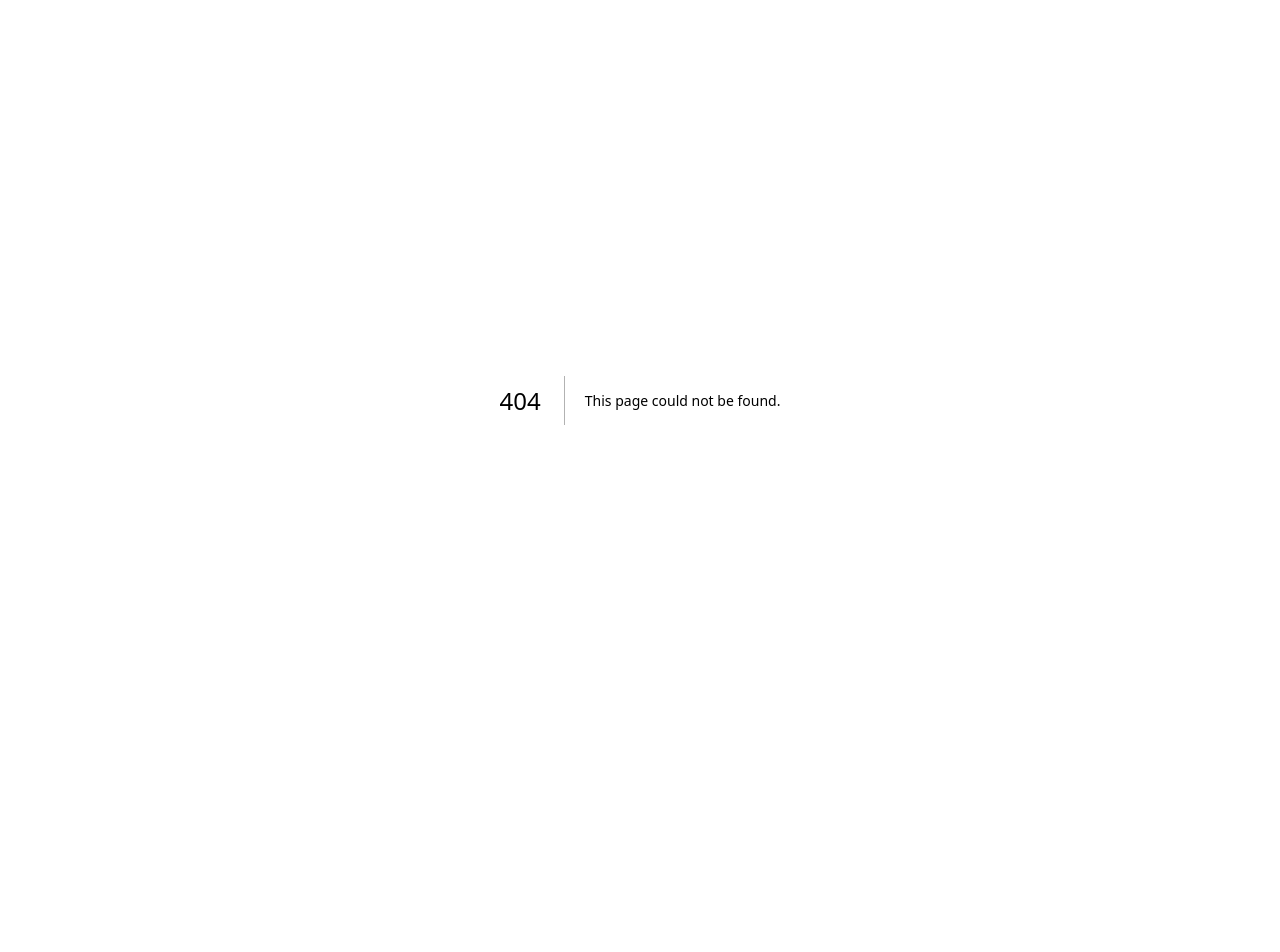
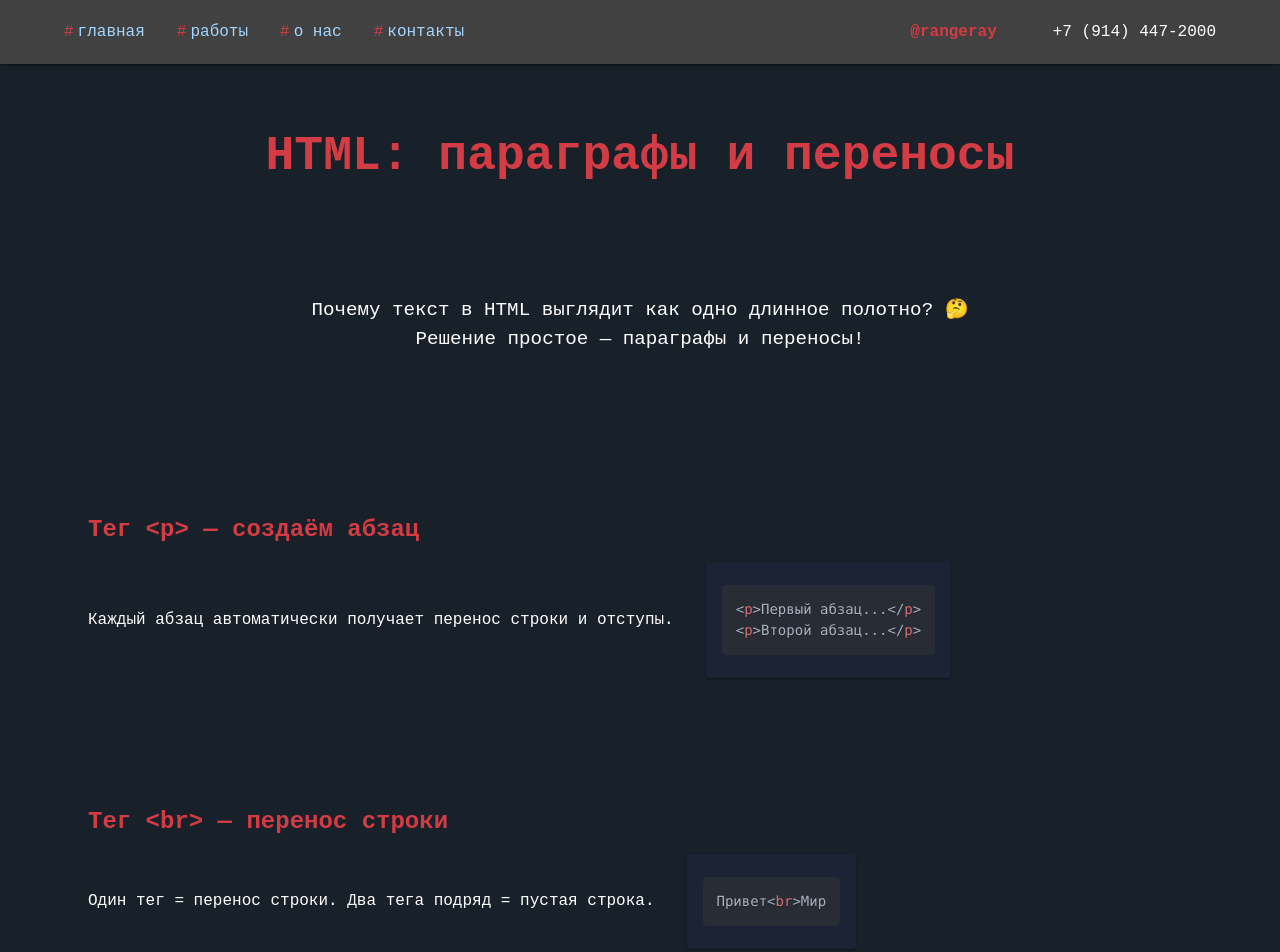
Before and after one commit to artyom-gaibovich/rangeray-frontend-ui, a Next.js app: page /lessons-html in a window 1280 px wide. Before the commit this address had no page. Shown: the top 952 px of the page. Before the commit the page ends 800 px from the top, so only its background shows below. Built offline with nearby package versions, Linux system fonts and the light colour scheme; some icons are missing.

Commit message:
RANGERAY-6: Подобрал цветовую тему для кода

```diff
--- /dev/null
+++ b/app/lessons-html/page.tsx
@@ -0,0 +1,147 @@
+'use client';
+
+import { Box, Container, Typography, Grid, Paper } from '@mui/material';
+import { motion } from 'framer-motion';
+import { Prism as SyntaxHighlighter } from 'react-syntax-highlighter';
+import { oneDark } from 'react-syntax-highlighter/dist/cjs/styles/prism';
+import { withLayout } from '@/layout/Layout';
+import { Section } from '@/components/Section/Section';
+
+function LessonHTML() {
+  return (
+    <Box sx={{ bgcolor: '#18202A', color: '#fff', minHeight: '100vh' }}>
+      <Container sx={{ py: 8 }}>
+        {/* Заголовок */}
+        <Typography
+          variant='h3'
+          textAlign='center'
+          gutterBottom
+          sx={{
+            fontFamily: "'JetBrains Mono', monospace",
+            color: '#D33C44',
+            mb: 6,
+          }}
+        >
+          HTML: параграфы и переносы
+        </Typography>
+
+        {/* Вступление */}
+        <Section>
+          <Typography
+            component={motion.p}
+            initial={{ opacity: 0, y: 20 }}
+            whileInView={{ opacity: 1, y: 0 }}
+            transition={{ duration: 0.6 }}
+            sx={{
+              fontSize: { xs: '1rem', md: '1.2rem' },
+              textAlign: 'center',
+              maxWidth: '700px',
+              mx: 'auto',
+              mb: 4,
+            }}
+          >
+            Почему текст в HTML выглядит как одно длинное полотно? 🤔 Решение
+            простое — параграфы и переносы!
+          </Typography>
+        </Section>
+
+        {/* Пример параграфов */}
+        <Section>
+          <Typography
+            variant='h5'
+            sx={{
+              color: '#D33C44',
+              mb: 2,
+              fontFamily: "'JetBrains Mono', monospace",
+            }}
+          >
+            Тег &lt;p&gt; — создаём абзац
+          </Typography>
+
+          <Grid container spacing={4} alignItems='center'>
+            <Grid item xs={12} md={6}>
+              <Typography>
+                Каждый абзац автоматически получает перенос строки и отступы.
+              </Typography>
+            </Grid>
+            <Grid item xs={12} md={6}>
+              <Paper sx={{ p: 2, bgcolor: '#0f172a' }}>
+                <SyntaxHighlighter language='html' style={oneDark}>
+                  {`<p>Первый абзац...</p>
+<p>Второй абзац...</p>`}
+                </SyntaxHighlighter>
+              </Paper>
+            </Grid>
+          </Grid>
+        </Section>
+
+        {/* Пример br */}
+        <Section>
+          <Typography
+            variant='h5'
+            sx={{
+              color: '#D33C44',
+              mb: 2,
+              fontFamily: "'JetBrains Mono', monospace",
+            }}
+          >
+            Тег &lt;br&gt; — перенос строки
+          </Typography>
+
+          <Grid container spacing={4} alignItems='center'>
+            <Grid item xs={12} md={6}>
+              <Typography>
+                Один тег = перенос строки. Два тега подряд = пустая строка.
+              </Typography>
+            </Grid>
+            <Grid item xs={12} md={6}>
+              <Paper sx={{ p: 2, bgcolor: '#0f172a' }}>
+                <SyntaxHighlighter language='html' style={oneDark}>
+                  {`Привет<br>Мир`}
+                </SyntaxHighlighter>
+              </Paper>
+            </Grid>
+          </Grid>
+        </Section>
+
+        {/* Итог */}
+        <Section>
+          <Typography
+            variant='h6'
+            sx={{
+              textAlign: 'center',
+              fontFamily: "'JetBrains Mono', monospace",
+              color: '#fff',
+              mt: 6,
+            }}
+          >
+            🔑 Помни:
+            <br /> <span style={{ color: '#D33C44' }}>&lt;p&gt;</span> = абзац
+            <br /> <span style={{ color: '#D33C44' }}>&lt;br&gt;</span> =
+            перенос строки
+          </Typography>
+        </Section>
+
+        {/* Анимация подписки */}
+        <Box textAlign='center' mt={8}>
+          <motion.div
+            animate={{ scale: [1, 1.1, 1] }}
+            transition={{ repeat: Infinity, duration: 1.2 }}
+            style={{
+              display: 'inline-block',
+              padding: '12px 24px',
+              background: '#D33C44',
+              borderRadius: '8px',
+              cursor: 'pointer',
+              fontWeight: 'bold',
+            }}
+          >
+            Подписывайся 🚀
+          </motion.div>
+        </Box>
+      </Container>
+    </Box>
+  );
+}
+
+export default withLayout(LessonHTML);
--- a/package.json
+++ b/package.json
@@ -24,6 +24,8 @@
     "react": "^19.0.0",
     "react-bootstrap": "^2.10.10",
     "react-dom": "^19.0.0",
+    "react-markdown": "^10.1.0",
+    "react-syntax-highlighter": "^15.6.6",
     "telegraf": "^4.16.3"
   },
   "devDependencies": {
@@ -31,6 +33,7 @@
     "@types/node": "^20",
     "@types/react": "^19",
     "@types/react-dom": "^19",
+    "@types/react-syntax-highlighter": "^15.5.13",
     "eslint": "^9",
     "eslint-config-next": "15.3.2",
     "eslint-config-prettier": "^10.1.5",
```
Also changed, not shown: app/shorts-generator/page.tsx (added, +158 -0 lines), 1 other file (tests, documents, lock files or other folders).
